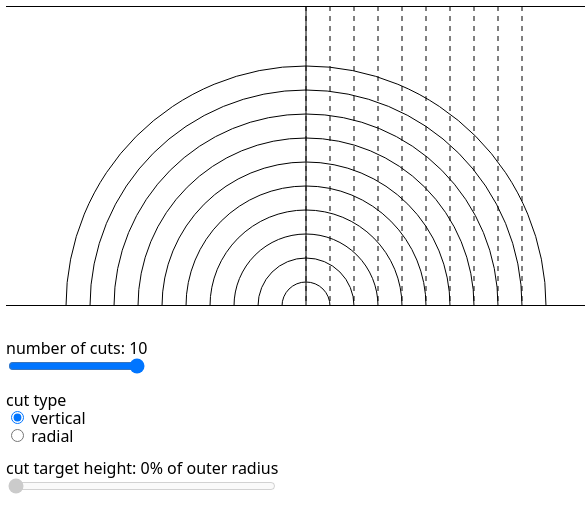
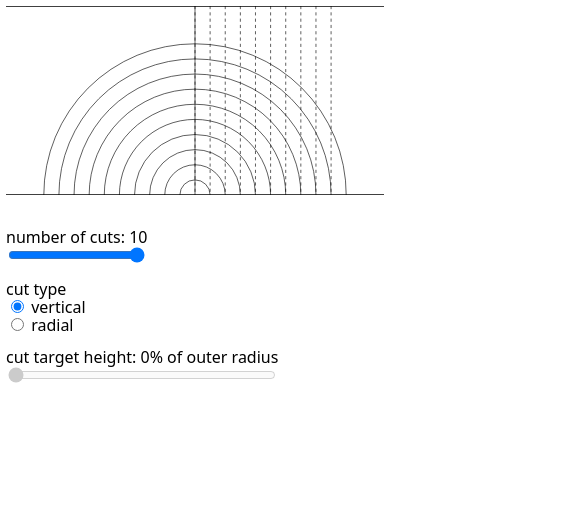
Before and after one commit to aqandrew/svelte-onion, a Svelte app: page / in a window 390 px wide. Shown: the top 532 px of the page, 585 px wide, since content can reach past the window. Built offline with nearby package versions, Linux system fonts and the light colour scheme.

Commit message:
make SVG responsive

```diff
--- a/src/App.svelte
+++ b/src/App.svelte
@@ -40,14 +40,14 @@
 		(radius * radius * Math.asin(verticalCutThickness / radius) +
 			verticalCutThickness *
 				Math.sqrt(
-					radius * radius - verticalCutThickness * verticalCutThickness
+					radius * radius - verticalCutThickness * verticalCutThickness,
 				)) /
 		2;
 	$: console.log({ quarterOnionArea });
 	$: console.log('quarterOnionArea should be', (Math.PI * radius * radius) / 4);
 </script>
 
-<svg {width} {height} viewBox="{-width / 2} 0 {width} {height}">
+<svg viewBox="{-width / 2} 0 {width} {height}" style="--max-width: {width}px">
 	<AxisX {width} {height} />
 	<AxisX {width} {height} isBottom />
 	<!-- TODO responsive sizing: move y axis when screen resizes -->
@@ -107,6 +107,7 @@
 
 <style>
 	svg {
+		max-width: var(--max-width);
 		margin-bottom: 2rem;
 	}
 
```
